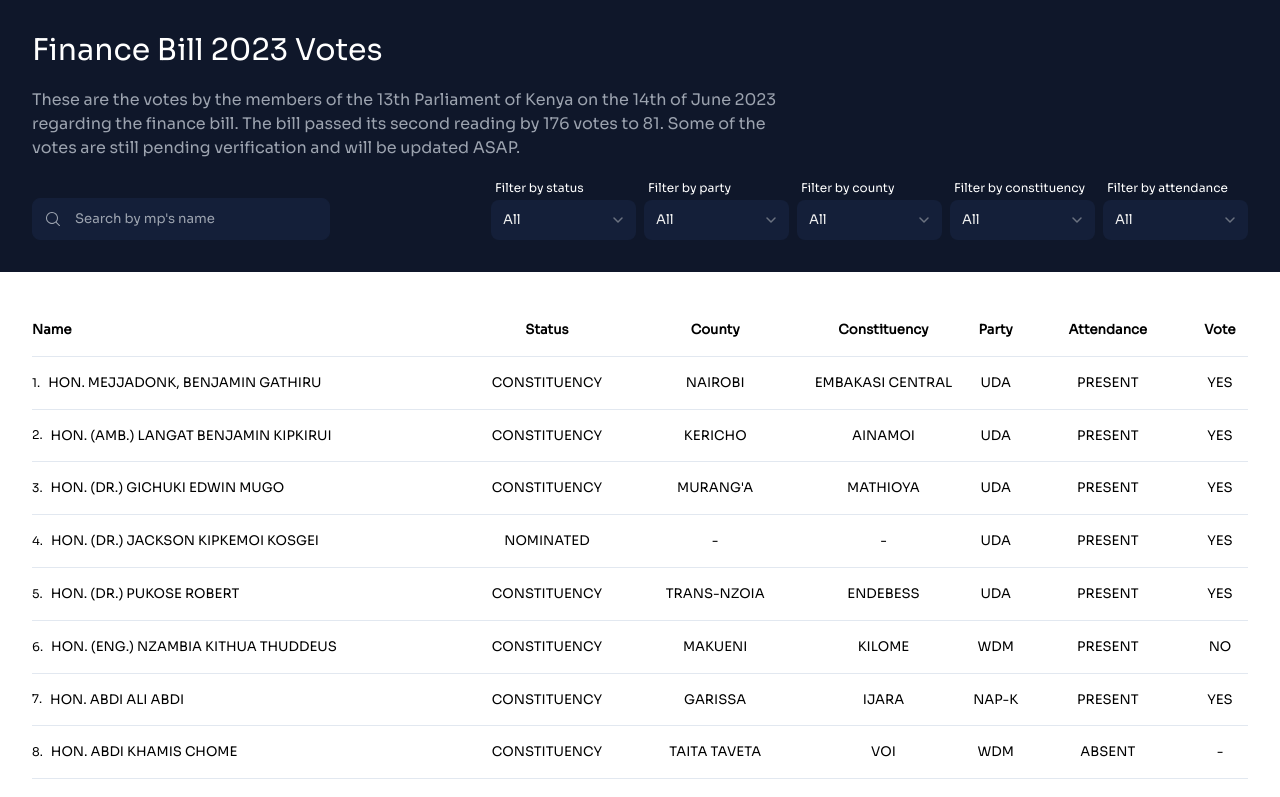
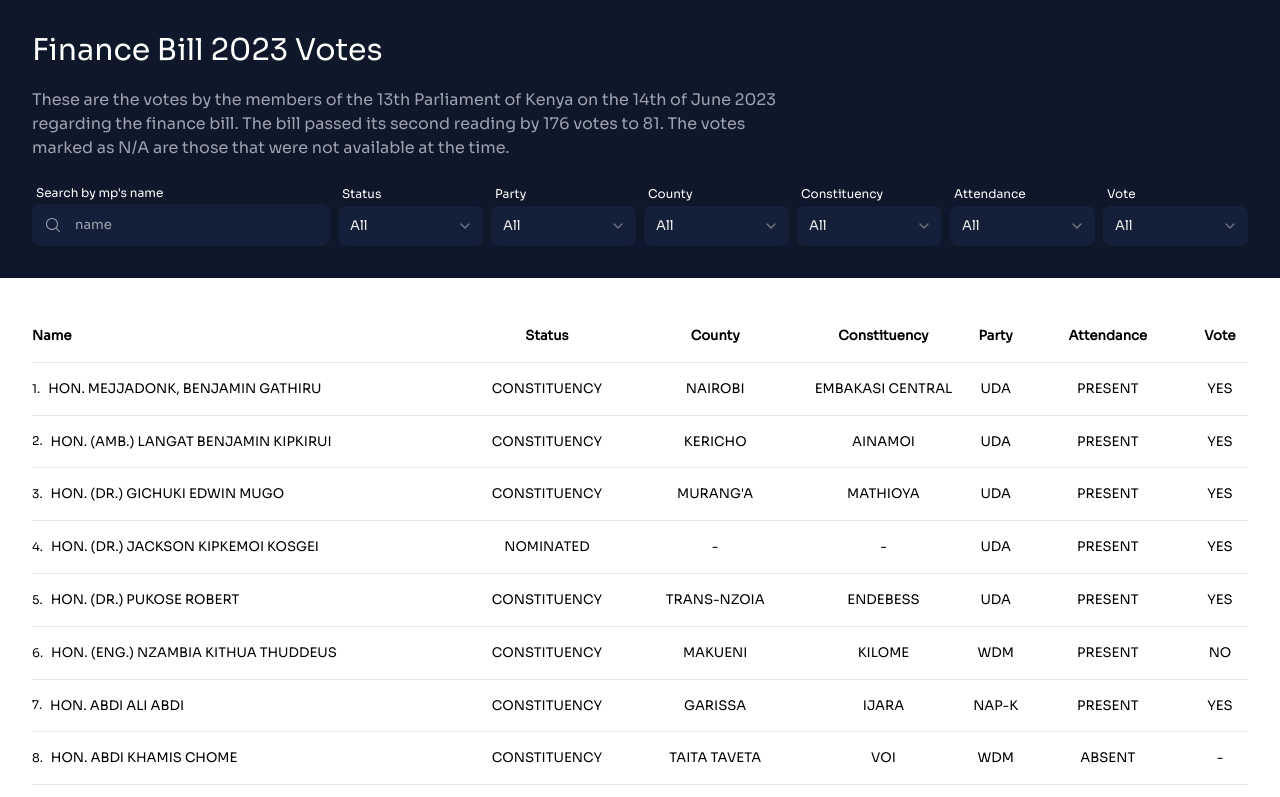
Before and after one commit to AustinMusiku/FinanceBill2023Votes, a React (Vite) app: page / in a window 1280 px wide. Shown: the top 797 px of the page. Built offline with nearby package versions, Linux system fonts and the light colour scheme.

Commit message:
added filter by vote
- Change votes marked as "pending" to "n/a".
- Allow users to filter mps by vote("yes"/"no").

```diff
--- a/src/App.jsx
+++ b/src/App.jsx
@@ -21,7 +21,7 @@ const App = () => {
 
 	// checkboxes
 	const [attendance, setAttendance] = useState("");
-	const [vote, setVote] = useState(null);
+	const [vote, setVote] = useState("");
 
 	const [filteredMps, setFilteredMps] = useState([]);
 
@@ -52,6 +52,7 @@ const App = () => {
 			);
 		}
 
+		// filter by status
 		if (status !== "") {
 			// disable constituency dropdown #constituency
 			if (status === "CONSTITUENCY" || status === "") {
@@ -63,14 +64,17 @@ const App = () => {
 			mps = mps.filter((item) => item[7] === status);
 		}
 
+		// filter by party
 		if (party !== "") {
 			mps = mps.filter((item) => item[4] === party);
 		}
 
+		// filter by county
 		if (county !== "") {
 			mps = mps.filter((item) => item[2] === county);
 		}
 
+		// filter by constituency
 		if (constituency !== "") {
 			if (
 				county !== "" &&
@@ -83,8 +87,17 @@ const App = () => {
 			}
 		}
 
+		// filter by attendance
 		if (attendance !== "") {
 			mps = mps.filter((item) => item[5] === attendance);
+		}
+
+		// filter by vote
+		if (vote !== "") {
+			mps = mps.filter((item) => {
+				let voteAsDigit = vote === "YES" ? 1 : 0;
+				return item[6] === voteAsDigit;
+			});
 		}
 
 		return mps;
@@ -97,7 +110,7 @@ const App = () => {
 		setCounty("");
 		setConstituency("");
 		setAttendance(null);
-		setVote(null);
+		setVote("");
 		setAttendance("");
 		setFilteredMps(mps);
 	}
@@ -112,13 +125,20 @@ const App = () => {
 				<p className="mb-5 max-w-prose text-base text-gray-400">
 					These are the votes by the members of the 13th Parliament of Kenya on
 					the 14th of June 2023 regarding the finance bill. The bill passed its
-					second reading by 176 votes to 81. Some of the votes are still pending
-					verification and will be updated ASAP.
+					second reading by 176 votes to 81. The votes marked as N/A are those
+					that were not available at the time.
 				</p>
 
 				<form className="grid w-full grid-cols-1 gap-y-4 md:grid-cols-8 md:items-end md:gap-2">
 					{/* mp name */}
 					<div className="col-start-1 col-end-3">
+						{/* label */}
+						<label
+							htmlFor="name"
+							className="ml-1 text-sm text-white md:text-xs"
+						>
+							Search by mp's name
+						</label>
 						<FormText
 							label="mp name"
 							value={name}
@@ -128,7 +148,7 @@ const App = () => {
 
 					{/* dropdowns */}
 					{showFilters && (
-						<div className="grid grid-cols-1 gap-3 md:col-start-4 md:col-end-9 md:grid-cols-5 md:gap-2">
+						<div className="grid grid-cols-1 gap-3 md:col-start-3 md:col-end-9 md:grid-cols-6 md:gap-2">
 							{/* party */}
 							<FormDropdown
 								label="status"
@@ -167,6 +187,14 @@ const App = () => {
 								options={mps.map((item) => item[5])}
 								value={attendance}
 								onChange={(e) => setAttendance(e.target.value)}
+							></FormDropdown>
+
+							{/* vote */}
+							<FormDropdown
+								label="vote"
+								options={["NO", "YES"]}
+								value={vote}
+								onChange={(e) => setVote(e.target.value)}
 							></FormDropdown>
 						</div>
 					)}
--- a/src/FormDropdown.jsx
+++ b/src/FormDropdown.jsx
@@ -1,8 +1,11 @@
 const FormDropdown = ({ label, options, value, onChange }) => {
 	return (
 		<div className="input-container flex flex-col items-start gap-1">
-			<label className="ml-1 text-sm text-white md:text-xs" htmlFor="player">
-				Filter by {label}
+			<label
+				className="ml-1 text-sm capitalize text-white md:text-xs"
+				htmlFor="player"
+			>
+				{label}
 			</label>
 			<select
 				id={label}
--- a/src/FormText.jsx
+++ b/src/FormText.jsx
@@ -15,7 +15,7 @@ const FormText = ({ value, onChange }) => {
 				type="text"
 				className="block w-full border-0 bg-[#141f39] py-0 pl-0 text-sm text-gray-200 outline-none placeholder:text-gray-400 focus:ring-0"
 				value={value}
-				placeholder="Search by mp's name"
+				placeholder="name"
 				onChange={onChange}
 			/>
 		</div>
--- a/src/Mp.jsx
+++ b/src/Mp.jsx
@@ -38,7 +38,7 @@ const Mp = ({
 				<p className="basis-1/4 text-center text-sm">{attendance}</p>
 
 				<p className="basis-1/12 text-center text-sm md:uppercase">
-					{vote === 1 ? "YES" : vote === 0 ? "NO" : vote === -1 ? "Pend" : "-"}
+					{vote === 1 ? "YES" : vote === 0 ? "NO" : vote === -1 ? "N/A" : "-"}
 				</p>
 			</div>
 		</li>
```
